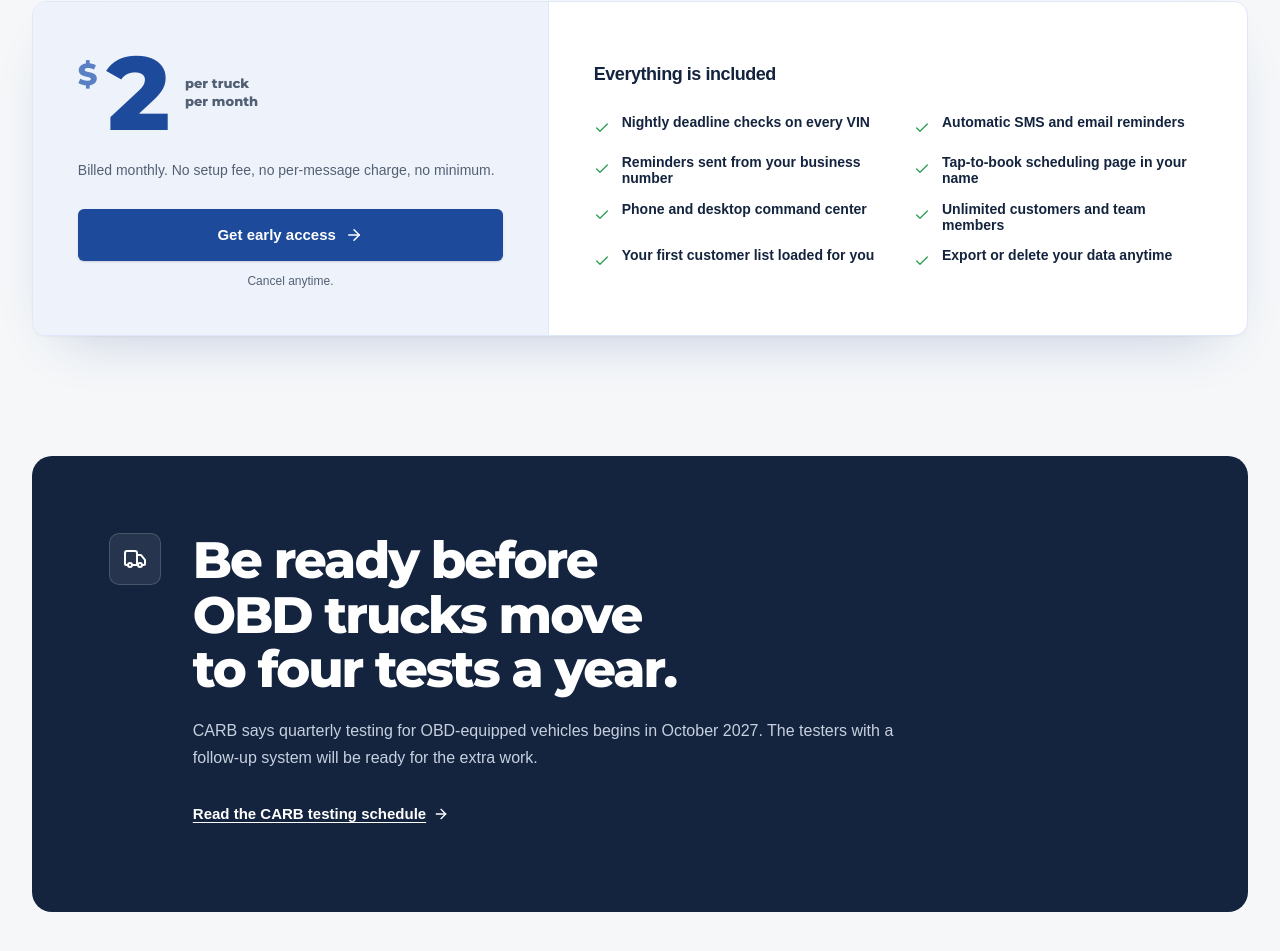
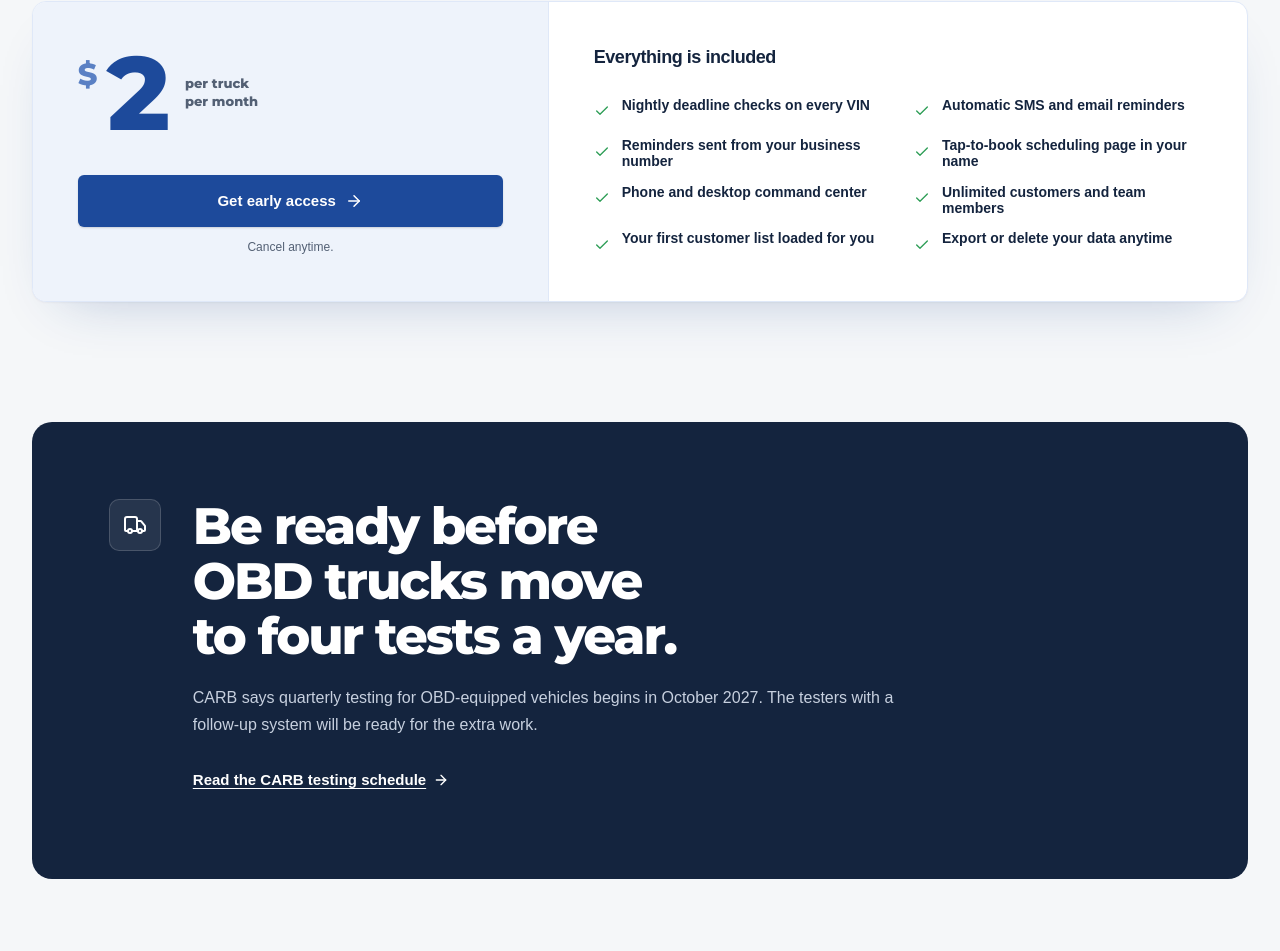
Before and after one commit to dshap456/gotruckcheck, a Next.js app: page / in a window 1280 px wide. Shown: the part 5326-6277 px from the top of the page. Built offline with nearby package versions, Linux system fonts and the light colour scheme; no server answers; a web font is replaced by a local one.

Commit message:
Remove pricing billing note

```diff
--- a/app/globals.css
+++ b/app/globals.css
@@ -993,13 +993,6 @@ summary {
   line-height: 1.35;
 }
 
-.plan__note {
-  margin: 1.25rem 0 1.75rem;
-  color: var(--ink-readable);
-  font-size: 0.875rem;
-  line-height: 1.6;
-}
-
 .plan__cta {
   margin-top: auto;
 }
--- a/app/page.tsx
+++ b/app/page.tsx
@@ -247,9 +247,6 @@ export default function Home() {
                   per month
                 </span>
               </div>
-              <p className="plan__note">
-                Billed monthly. No setup fee, no per-message charge, no minimum.
-              </p>
               <a className="button button--primary plan__cta" href="#early-access">
                 Get early access
                 <ArrowRight aria-hidden="true" size={18} />
```
